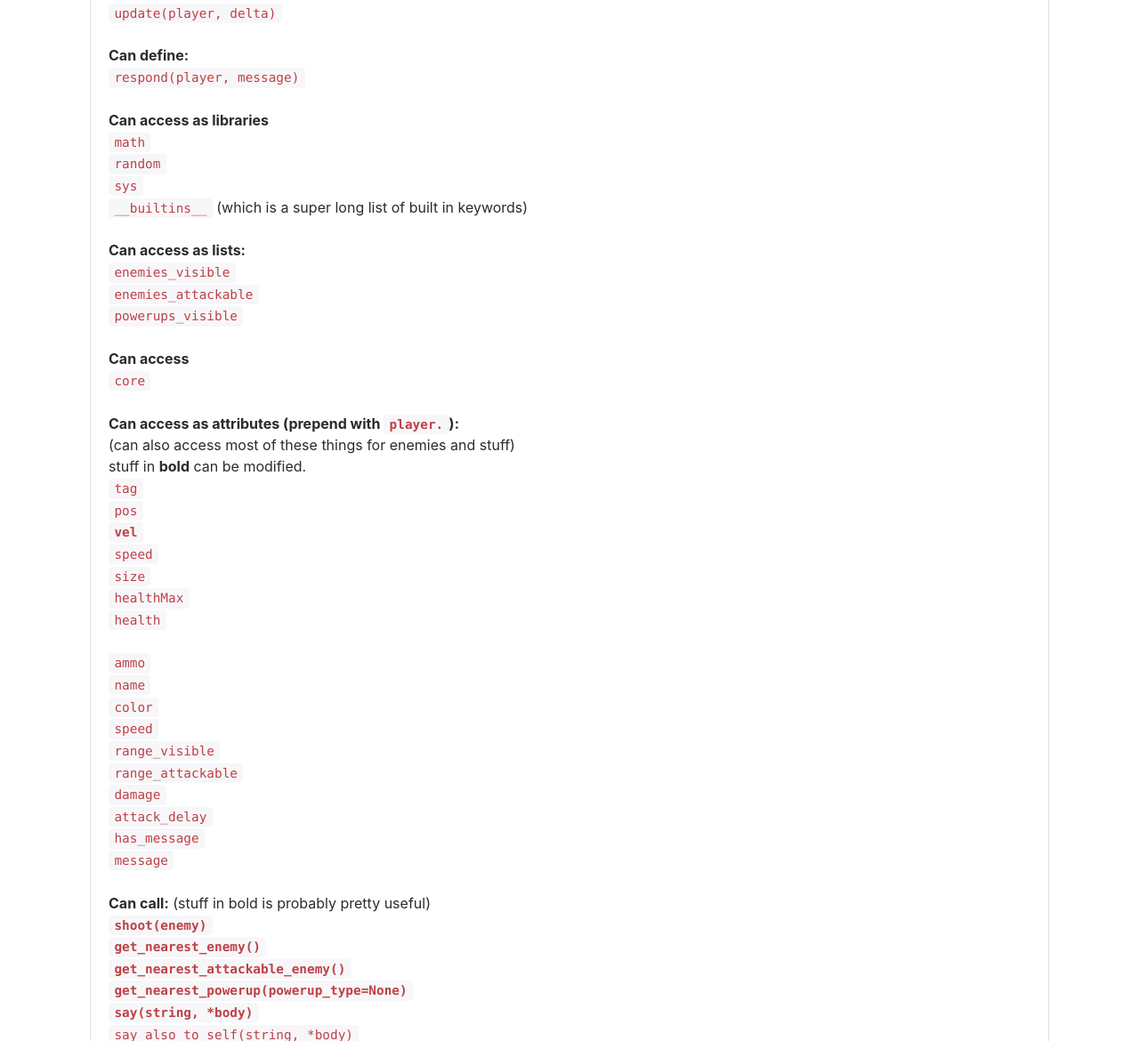
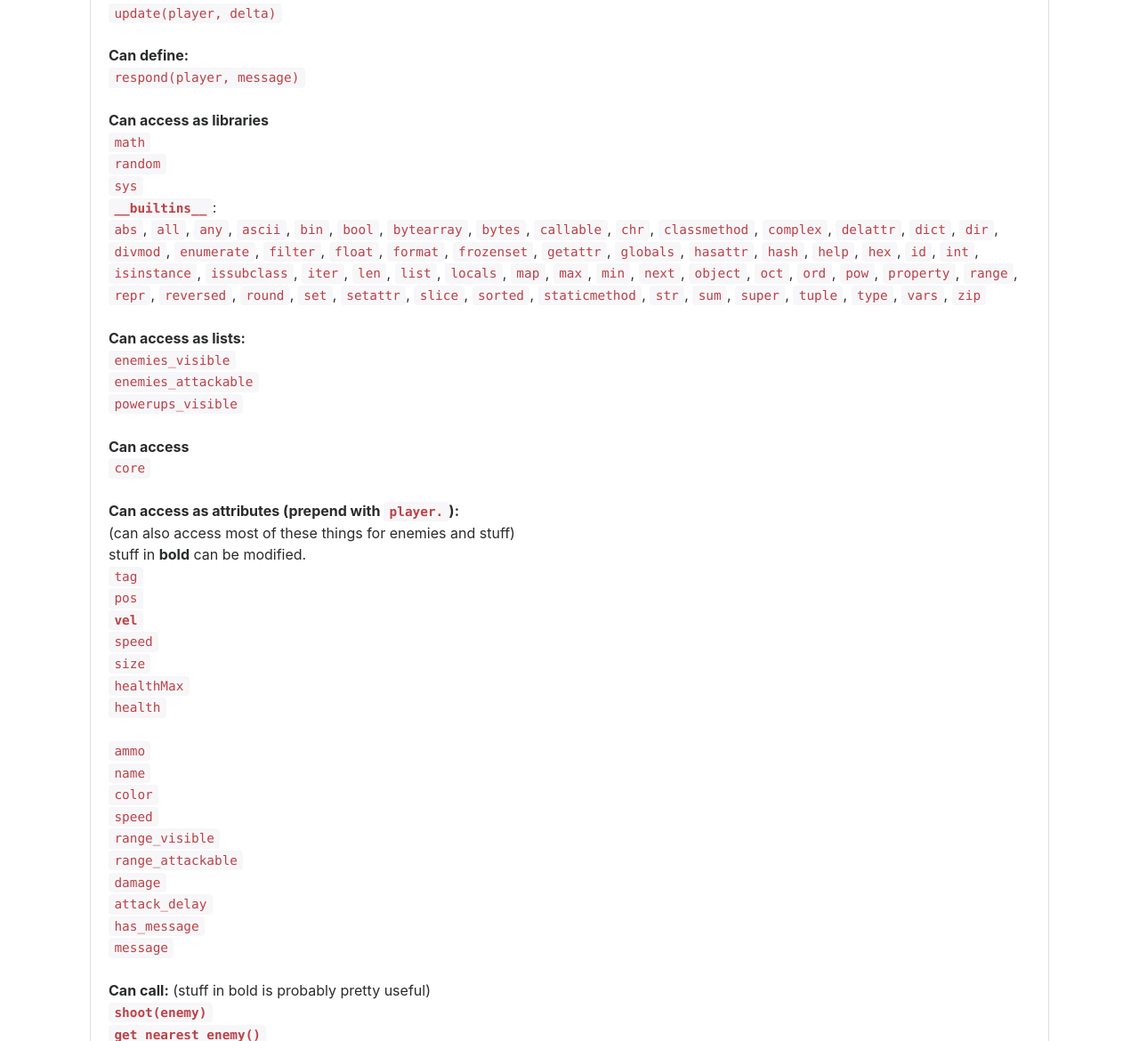
Before and after one commit to SuddenDevs/SuddenDev, a Flask app: page /docs in a window 1280 px wide. Shown: the part 5330-6500 px from the top of the page at 89% size. Run offline with Flask 2, Linux system fonts and the light colour scheme; parts of the project's set-up code (start-up, migrations or seed data) failed here and were passed over; some libraries are stand-ins or nearby versions.

Commit message:
[HTN] Added list of builtins to docs. Also removed +x flag on game.py

```diff
--- a/suddendev/templates/docs.html
+++ b/suddendev/templates/docs.html
@@ -212,8 +212,10 @@ def update(player, delta):
         <code>math</code><br>
         <code>random</code><br>
         <code>sys</code><br>
-        <code>__builtins__</code> (which is a super long list of built in keywords)<br><br>
-
+        <b><code>__builtins__</code></b>:<br>
+        <code>abs</code>, <code>all</code>, <code>any</code>, <code>ascii</code>, <code>bin</code>, <code>bool</code>, <code>bytearray</code>, <code>bytes</code>, <code>callable</code>, <code>chr</code>, <code>classmethod</code>, <code>complex</code>, <code>delattr</code>, <code>dict</code>, <code>dir</code>, <code>divmod</code>, <code>enumerate</code>, <code>filter</code>, <code>float</code>, <code>format</code>, <code>frozenset</code>, <code>getattr</code>, <code>globals</code>, <code>hasattr</code>, <code>hash</code>, <code>help</code>, <code>hex</code>, <code>id</code>, <code>int</code>, <code>isinstance</code>, <code>issubclass</code>, <code>iter</code>, <code>len</code>, <code>list</code>, <code>locals</code>, <code>map</code>, <code>max</code>, <code>min</code>, <code>next</code>, <code>object</code>, <code>oct</code>, <code>ord</code>, <code>pow</code>, <code>property</code>, <code>range</code>, <code>repr</code>, <code>reversed</code>, <code>round</code>, <code>set</code>, <code>setattr</code>, <code>slice</code>, <code>sorted</code>, <code>staticmethod</code>, <code>str</code>, <code>sum</code>, <code>super</code>, <code>tuple</code>, <code>type</code>, <code>vars</code>, <code>zip
+            </code>
+        <br><br>
         <b>Can access as lists:</b><br>
         <code>enemies_visible</code><br>
         <code>enemies_attackable</code><br>
@@ -249,8 +251,8 @@ def update(player, delta):
         <b><code>get_nearest_enemy()</code></b><br>
         <b><code>get_nearest_attackable_enemy()</code></b><br>
         <b><code>get_nearest_powerup(powerup_type=None)</code></b><br>
-	<b><code>say(string, *body)</code></b><br>
-	<code>say_also_to_self(string, *body)</code><br>
+        <b><code>say(string, *body)</code></b><br>
+        <code>say_also_to_self(string, *body)</code><br>
         <code>distance_to(target)</code><br>
         <b><code>move_to(target, speed=None)</code></b><br>
         <code>move_from(target, speed=None)</code><br>
```
